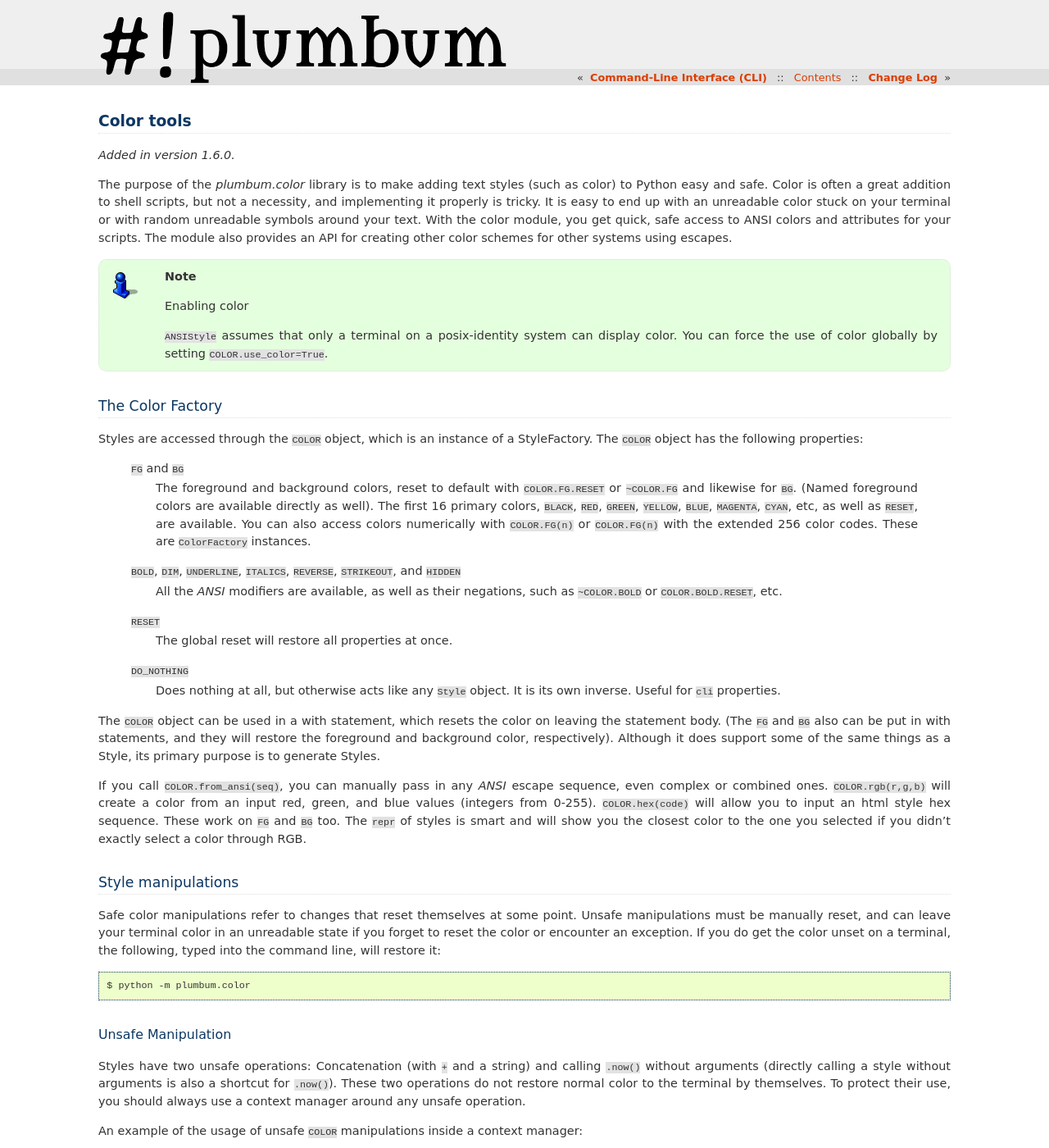
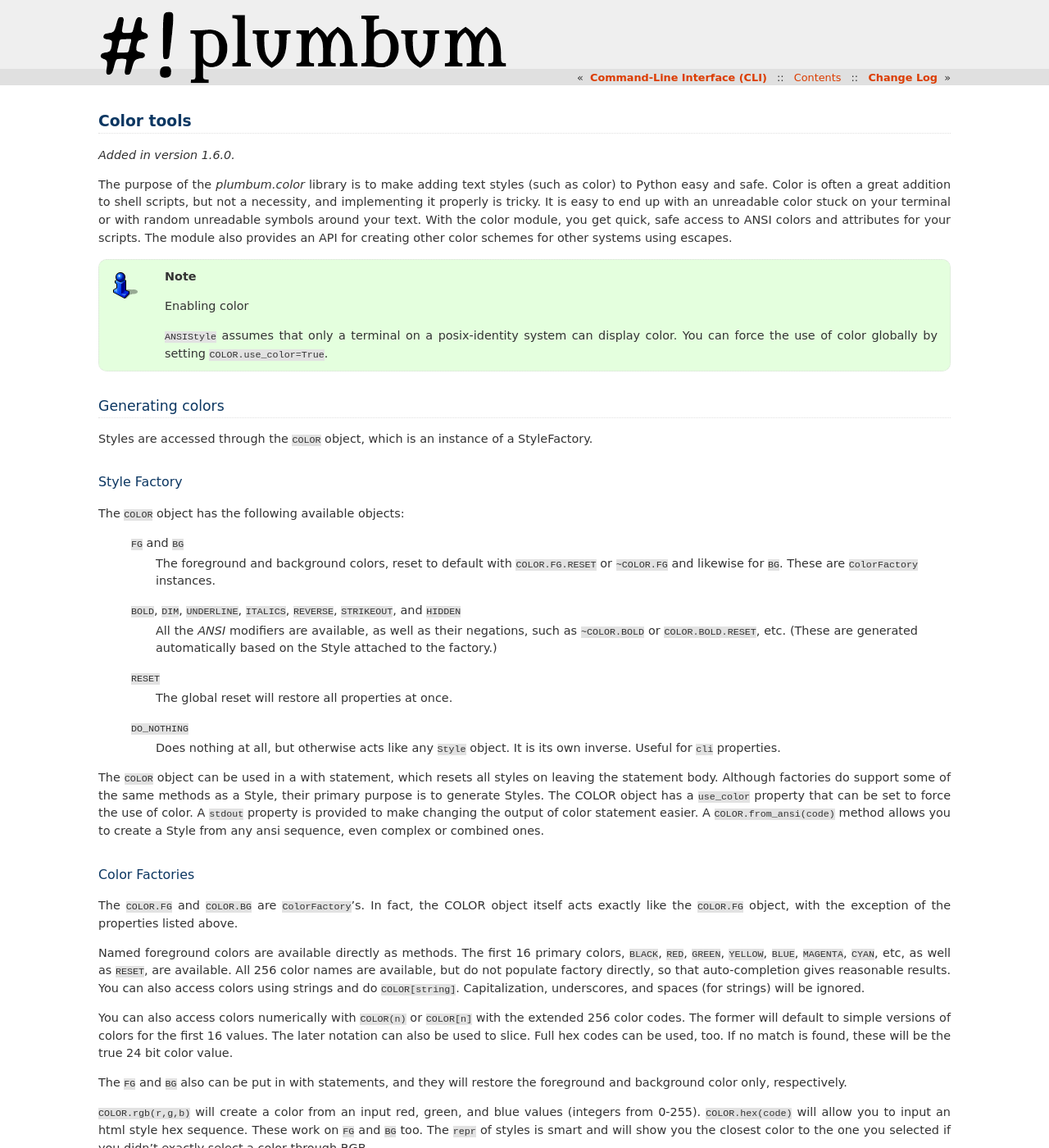
Before and after one commit to tomerfiliba/plumbum, a Sphinx documentation site: the page built from docs/color.rst, in a window 1280 px wide and 1400 px high. Shown: the whole window at 82% size. Built offline with Sphinx 7.4.7, drawn with Linux system fonts in a browser that asks for light colours; some of the changed text lies outside the part shown.

Commit message:
Better docs, improvement for [] access

```diff
--- a/README.rst
+++ b/README.rst
@@ -135,9 +135,9 @@ Sample output::
     with COLOR.RED:
         print("This library provides safe, flexible color access.")
         print("Color", "(and styles in general)" << COLOR.BOLD, "are easy!")
-    print("The simple 16 colors or", '256 named colors,' << COLOR['Orchid'] + COLOR.UNDERLINE,
-          "or full hex colors" << COLOR("#129240"), 'can be used.')
-    print("Unsafe " + COLOR.BG['DarkKhaki'] + "color access" - COLOR.BG + " is available too.")
+    print("The simple 16 colors or", '256 named colors,' << COLOR.ORCHID + COLOR.UNDERLINE,
+          "or full hex colors" << COLOR["#129240"], 'can be used.')
+    print("Unsafe " + COLOR.BG.DARK_KHAKI + "color access" - COLOR.BG + " is available too.")
 
 
 
--- a/docs/_cheatsheet.rst
+++ b/docs/_cheatsheet.rst
@@ -112,9 +112,9 @@ Sample output::
     with COLOR.RED:
         print("This library provides safe, flexible color access.")
         print("Color", "(and styles in general)" << COLOR.BOLD, "are easy!")
-    print("The simple 16 colors or", '256 named colors,' << COLOR['Orchid'] + COLOR.UNDERLINE,
-          "or full hex colors" << COLOR("#129240"), 'can be used.')
-    print("Unsafe " + COLOR.BG['DarkKhaki'] + "color access" - COLOR.BG + " is available too.")
+    print("The simple 16 colors or", '256 named colors,' << COLOR.ORCHID + COLOR.UNDERLINE,
+          "or full hex colors" << COLOR["#129240"], 'can be used.')
+    print("Unsafe " + COLOR.BG.DARK_KHAKI + "color access" - COLOR.BG + " is available too.")
 
 Sample output:
 
--- a/docs/color.rst
+++ b/docs/color.rst
@@ -20,34 +20,58 @@ API for creating other color schemes for other systems using escapes.
     system can display color. You can force the use of color globally by setting
     ``COLOR.use_color=True``.
 
-The Color Factory
-=================
+Generating colors
+================
 
 Styles are accessed through the ``COLOR`` object, which is an instance of a StyleFactory.
-The ``COLOR`` object has the following properties:
+
+Style Factory
+^^^^^^^^^^^^^
+
+The ``COLOR`` object has the following available objects:
 
     ``FG`` and ``BG``
       The foreground and background colors, reset to default with ``COLOR.FG.RESET``
-      or ``~COLOR.FG`` and likewise for ``BG``. (Named foreground colors are available
-      directly as well). The first 16 primary colors, ``BLACK``, ``RED``, ``GREEN``, ``YELLOW``,
-      ``BLUE``, ``MAGENTA``, ``CYAN``, etc, as well as ``RESET``, are available.
-      You can also access colors numerically with ``COLOR.FG(n)`` or  ``COLOR.FG(n)``
-      with the extended 256 color codes. These
-      are ``ColorFactory`` instances.
+      or ``~COLOR.FG`` and likewise for ``BG``. These are ``ColorFactory`` instances.
     ``BOLD``, ``DIM``, ``UNDERLINE``, ``ITALICS``, ``REVERSE``, ``STRIKEOUT``, and ``HIDDEN``
-      All the `ANSI` modifiers are available, as well as their negations, such as ``~COLOR.BOLD`` or ``COLOR.BOLD.RESET``, etc.
+      All the `ANSI` modifiers are available, as well as their negations, such
+      as ``~COLOR.BOLD`` or ``COLOR.BOLD.RESET``, etc. (These are generated automatically
+      based on the Style attached to the factory.)
     ``RESET``
       The global reset will restore all properties at once.
     ``DO_NOTHING``
       Does nothing at all, but otherwise acts like any ``Style`` object. It is its own inverse. Useful for ``cli`` properties.
 
-The ``COLOR`` object can be used in a with statement, which resets the color on leaving
-the statement body. (The ``FG`` and ``BG`` also can be put in with statements, and they
-will restore the foreground and background color, respectively). Although it does support
-some of the same things as a Style, its primary purpose is to generate Styles.
+The ``COLOR`` object can be used in a with statement, which resets all styles on leaving
+the statement body. Although factories do support
+some of the same methods as a Style, their primary purpose is to generate Styles. The COLOR object has a
+``use_color`` property that can be set to force the use of color. A ``stdout`` property is provided
+to make changing the output of color statement easier. A ``COLOR.from_ansi(code)`` method allows
+you to create a Style from any ansi sequence, even complex or combined ones.
 
-If you call ``COLOR.from_ansi(seq)``, you can manually pass in any `ANSI` escape sequence,
-even complex or combined ones. ``COLOR.rgb(r,g,b)`` will create a color from an
+Color Factories
+^^^^^^^^^^^^^^^
+
+The ``COLOR.FG`` and ``COLOR.BG`` are ``ColorFactory``'s. In fact, the COLOR object itself acts exactly
+like the ``COLOR.FG`` object, with the exception of the properties listed above.
+
+Named foreground colors are available
+directly as methods. The first 16 primary colors, ``BLACK``, ``RED``, ``GREEN``, ``YELLOW``,
+``BLUE``, ``MAGENTA``, ``CYAN``, etc, as well as ``RESET``, are available. All 256 color
+names are available, but do not populate factory directly, so that auto-completion
+gives reasonable results. You can also access colors using strings and do ``COLOR[string]``.
+Capitalization, underscores, and spaces (for strings) will be ignored.
+
+You can also access colors numerically with ``COLOR(n)`` or  ``COLOR[n]``
+with the extended 256 color codes. The former will default to simple versions of
+colors for the first 16 values. The later notation can also be used to slice.
+Full hex codes can be used, too. If no match is found,
+these will be the true 24 bit color value.
+
+The ``FG`` and ``BG`` also can be put in with statements, and they
+will restore the foreground and background color only, respectively.
+
+``COLOR.rgb(r,g,b)`` will create a color from an
 input red, green, and blue values (integers from 0-255). ``COLOR.hex(code)`` will allow
 you to input an html style hex sequence. These work on ``FG`` and ``BG`` too. The ``repr`` of
 styles is smart and will show you the closest color to the one you selected if you didn't exactly
@@ -123,7 +147,7 @@ These produce strings that can be further manipulated or printed.
   free to use this method.
 
 Finally, you can also print a color to stdout directly using ``color("string")`` or
-``color.print("string")``. Since the first can be an unsafe operation if you forget an arguement,
+``color.print("string")``. Since the first can be an unsafe operation if you forget an argument,
 you may prefer the latter. This
 has the same syntax as the Python 3 print function. In Python 2, if you do not have
 ``from __future__ import print_function`` enabled, ``color.print_("string")`` is provided as
@@ -165,9 +189,10 @@ While this library supports full 24 bit colors through escape sequences,
 the library has special support for the "full" 256 colorset through numbers,
 names or HEX html codes. Even if you use 24 bit color, the closest name is displayed
 in the ``repr``. You can access the colors as
-as ``COLOR.FG(12)``, ``COLOR.FG('Light_Blue')``, ``COLOR.FG('LightBlue')``, or ``COLOR.FG('#0000FF')``.
+as ``COLOR.FG.Light_Blue``, ``COLOR.FG.LIGHTBLUE``, ``COLOR.FG[12]``, ``COLOR.FG('Light_Blue')``,
+``COLOR.FG('LightBlue')``, or ``COLOR.FG('#0000FF')``.
 You can also iterate or slice the ``COLOR``, ``COLOR.FG``, or ``COLOR.BG`` objects. Slicing even
-intelegently downgrades to the simple version of the codes if it is within the first 16 elements.
+intelligently downgrades to the simple version of the codes if it is within the first 16 elements.
 The supported colors are:
 
 .. raw:: html
```
Also changed, not shown: 2 other files.
